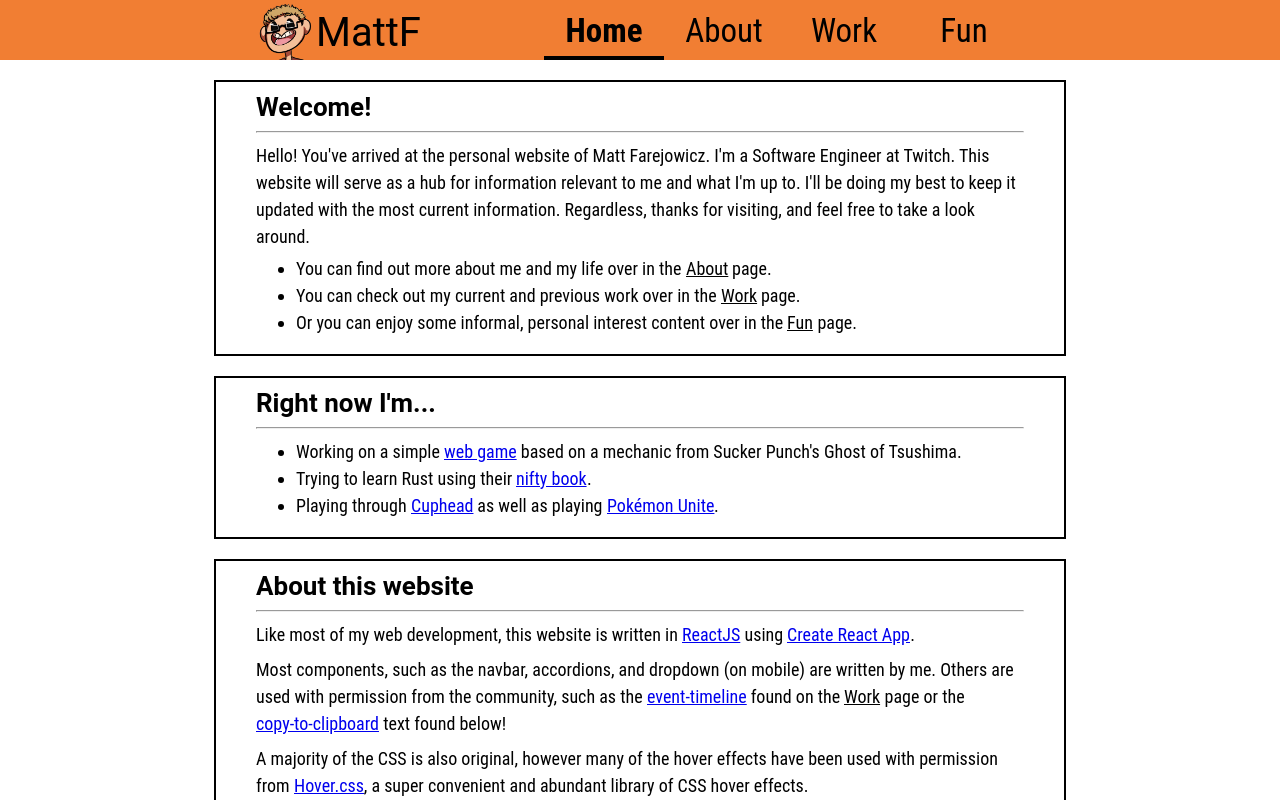
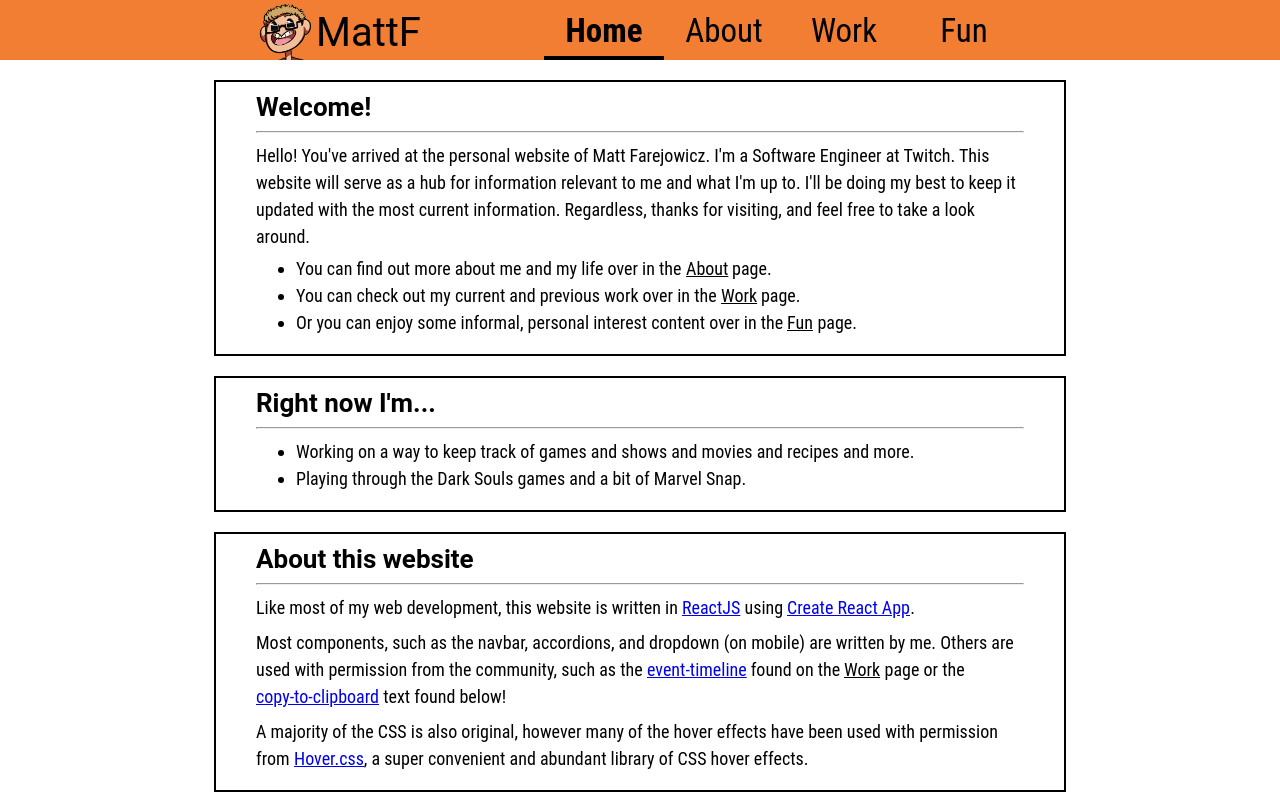
Before and after one commit to MFarejowicz/MFarejowicz.github.io, a React (Create React App) app: page / in a window 1280 px wide. Shown: the top 800 px of the page. Built offline with nearby package versions, Linux system fonts and the light colour scheme.

Commit message:
update 7/1/2023

```diff
--- a/package.json
+++ b/package.json
@@ -16,9 +16,12 @@
     "web-vitals": "^1.0.1"
   },
   "devDependencies": {
+    "@testing-library/dom": "^9.3.1",
     "@testing-library/jest-dom": "^5.11.4",
     "@testing-library/react": "^11.1.0",
     "@testing-library/user-event": "^12.1.10",
+    "eslint": "^8.44.0",
+    "eslint-config-react-app": "^7.0.1",
     "gh-pages": "^3.2.3"
   },
   "scripts": {
--- a/src/components/home/index.jsx
+++ b/src/components/home/index.jsx
@@ -63,17 +63,9 @@ export const Home = () => {
         <div className="Home-text">
           <ul className="Home-list">
             <li>
-              Working on a simple <Link href="https://github.com/MFarejowicz/slash">web game</Link>{" "}
-              based on a mechanic from Sucker Punch's Ghost of Tsushima.
+              Working on a way to keep track of games and shows and movies and recipes and more.
             </li>
-            <li>
-              Trying to learn Rust using their{" "}
-              <Link href="https://doc.rust-lang.org/stable/book/title-page.html">nifty book</Link>.
-            </li>
-            <li>
-              Playing through <Link href="https://cupheadgame.com/">Cuphead</Link> as well as
-              playing <Link href="https://unite.pokemon.com/en-us/">Pokémon Unite</Link>.
-            </li>
+            <li>Playing through the Dark Souls games and a bit of Marvel Snap.</li>
           </ul>
         </div>
       </div>
--- a/src/components/navbar/dropdown/index.jsx
+++ b/src/components/navbar/dropdown/index.jsx
@@ -37,7 +37,7 @@ export const Dropdown = (props) => {
       return;
     }
 
-    setListVisible(true, () => console.log("pog"));
+    setListVisible(true);
   }, [listVisible]);
 
   React.useEffect(() => {
--- a/src/components/navbar/navlink/index.jsx
+++ b/src/components/navbar/navlink/index.jsx
@@ -3,8 +3,8 @@ import { useNavigate } from "react-router-dom";
 import "./styles.css";
 
 export const NavLink = (props) => {
+  const navigate = useNavigate();
   const active = props.to === props.currentPath;
-  const navigate = useNavigate();
 
   return (
     <span
```
Also changed, not shown: 2 other files (tests, documents, lock files or other folders).
